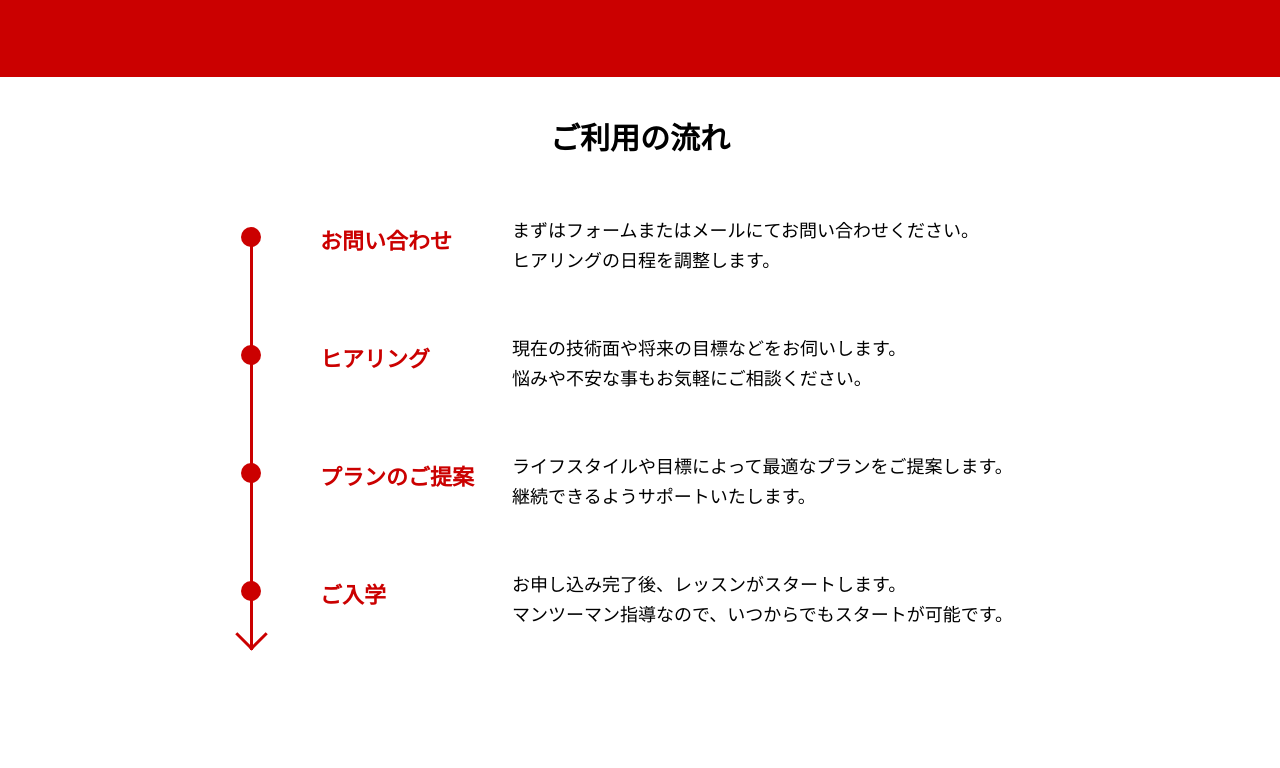
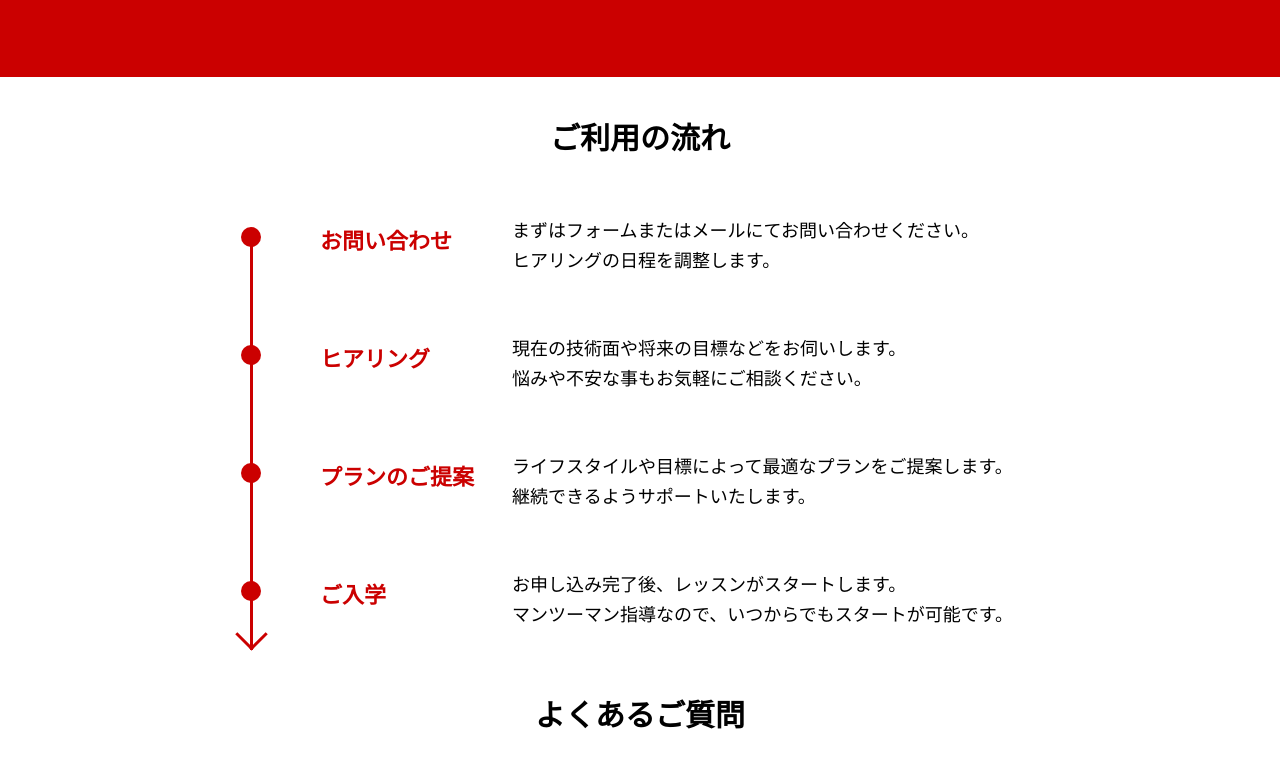
Before and after one commit to rinasuzuki52/musicschool, a website: page index.html in a window 1280 px wide. Shown: the part 3022-3790 px from the top of the page. Before the commit the page ends 3710 px from the top, so only its background shows below. Drawn offline with nearby package versions, Linux system fonts and the light colour scheme.

Commit message:
qaセクション

```diff
--- a/index.html
+++ b/index.html
@@ -287,7 +287,17 @@
                 </div>
             </div>
          </section>
-         <section></section>
+          <!-- qa -->
+         <section class="p-top__qa p-top-qa">
+            <div class="l-inner">
+                <h2 class="p-qa__title c-title">
+                    よくあるご質問
+                </h2>
+                <div class="p-qa__lists">
+
+                </div>
+            </div>
+         </section>
     </main>
     <footer class="l-footer">
         <div class="l-inner">
--- a/scss/object/project/_top.scss
+++ b/scss/object/project/_top.scss
@@ -468,3 +468,12 @@
     line-height: calc(30 / 18);
     font-weight: 500;
 }
+
+
+// ==========================================================================
+// process
+// ==========================================================================
+
+.p-top-qa {
+    margin-block: rem(47) rem(30);
+}
```
Also changed, not shown: css/style.css.
